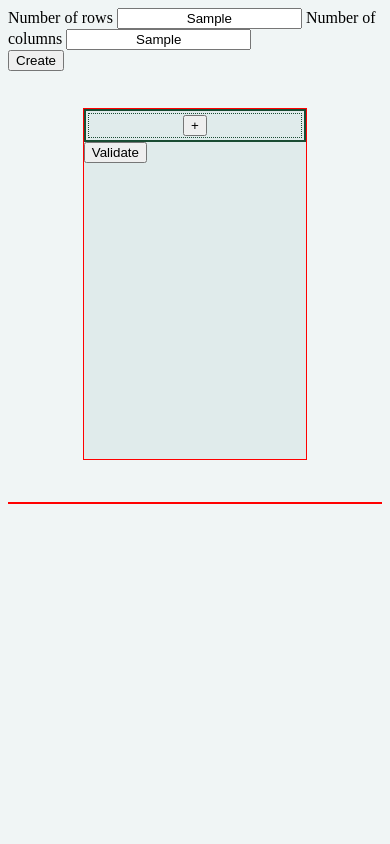
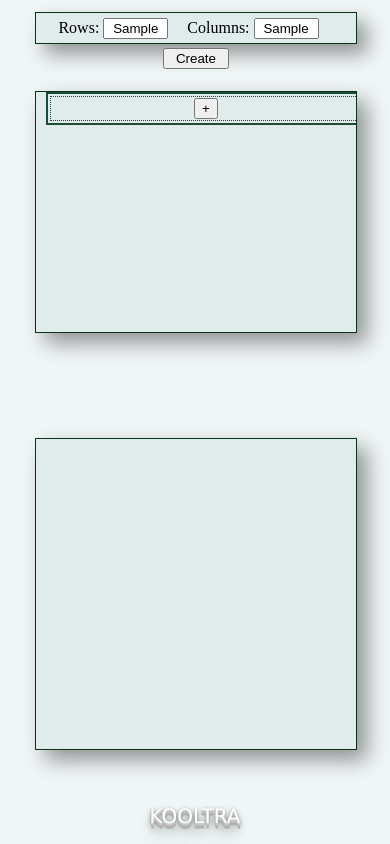
Before and after one commit to ashkanent/Dynamic_Tables, a plain HTML site: page index.html in a window 390 px wide. Both pictures are taken after typing "Sample", "Sample" into the empty fields and a click on the button "Create". Drawn offline with nearby package versions, Linux system fonts and the light colour scheme.

Commit message:
multi-browser support and bug fix

```diff
--- a/css/style.css
+++ b/css/style.css
@@ -1,5 +1,12 @@
+/* Ashkan Entezari */
+
 body {
 	background: #f0f5f5;
+}
+
+a {
+	text-decoration: none;
+	color: rgba(255, 255, 255, 1);
 }
 
 input {
@@ -30,32 +37,79 @@ input.tableHeader {
 	width: 110px;
 }
 
-input.invalid {
-	background: tomato;
-}
-
 #hide_unhide {
 	display: inline-block;
 }
 
-#tableCreate {
-	display: block;
-	clear: both;
+#tableID, #hideBarDiv {
+	margin-left: 10px;
+}
+
+#table_toolbox {
+	border: 1px solid #093219;
+	position: absolute;
+	height: 30px;
+	width: 810px;
+	top: 5%;
+	left: 50%;
+	margin: -40px 0 0 -405px;
+	text-align: center;
+	line-height: 30px;
+	background: #e0ebeb;
+	box-shadow: 10px 10px 20px rgba(0,0,0,.4);
 }
 
 #tableWrapper {
 	background: #e0ebeb;
-	max-width: 800px;
-	height: 350px;
-	margin: 10% 20%;
-	border: 1px solid red;
+	position: absolute;
+	border: 1px solid #093219;
 	overflow: scroll;
 	display: inline-block;
+	box-shadow: 10px 10px 20px rgba(0,0,0,.4);
 }
 
 #graphWrapper {
-	border: 1px solid red;
-	overflow: scroll;;
+	background: #e0ebeb;
+	position: absolute;
+	border: 1px solid #093219;
+	overflow: scroll;
+	display: inline-block;
+	box-shadow: 10px 10px 20px rgba(0,0,0,.4);
+}
+
+#col, #row {
+	margin-right: 15px;
+}
+
+#tableCreate {
+	width: 10em;
+}
+
+#footer {
+
+	text-align: center;
+	position: absolute;
+	left: 50%;
+	top: 100%;
+	margin: -20px 0 0;
+	text-transform: uppercase;
+	font-weight: normal;
+	font-family: verdana;
+	font-size: 20px;
+	color: rgba(255, 255, 255, 1);
+	/*3D text from http://markdotto.com/playground/3d-text/ */
+	text-shadow: 0 1px 0 #ccc,
+               0 2px 0 #c9c9c9,
+               0 3px 0 #bbb,
+               0 4px 0 #b9b9b9,
+               0 5px 0 #aaa,
+               0 6px 1px rgba(0,0,0,.1),
+               0 0 5px rgba(0,0,0,.1),
+               0 1px 3px rgba(0,0,0,.3),
+               0 3px 5px rgba(0,0,0,.2),
+               0 5px 10px rgba(0,0,0,.25),
+               0 10px 10px rgba(0,0,0,.2),
+               0 20px 20px rgba(0,0,0,.15);
 }
 
 .legend {
@@ -70,3 +124,116 @@ input.invalid {
 	fill: none;
 	shape-rendering: crispEdges;
 }
+
+@media only screen and (min-height: 850px) {
+
+	#table_toolbox {
+		height: 30px;
+		width: 810px;
+		top: 5%;
+		left: 50%;
+		margin: -40px 0 0 -405px;
+		text-align: center;
+		line-height: 30px;
+		background: #e0ebeb;
+	}
+
+	#tableWrapper {
+		top: 25%;
+		left: 50%;
+		width: 810px;
+		height: 350px;
+		margin: -175px 0 0 -405px;
+	}
+
+	#graphWrapper {
+		top: 75%;
+		left: 50%;
+		width: 810px;
+		height: 410px;
+		margin: -230px 0 0 -404px;
+	}
+
+	#footer {
+		top: 100%;
+		left: 50%;
+		width: 810px;
+		height: 30px;
+		margin: -35px 0 0 -405px;
+	}
+}
+
+@media only screen and (min-height: 600px) and (max-height: 850px) {
+
+	#table_toolbox {
+		height: 30px;
+		width: 810px;
+		top: 5%;
+		left: 50%;
+		margin: -30px 0 0 -405px;
+		line-height: 30px;
+	}
+
+	#tableWrapper {
+		top: 25%;
+		left: 50%;
+		width: 810px;
+		height: 240px;
+		margin: -120px 0 0 -405px;
+	}
+
+	#graphWrapper {
+		top: 75%;
+		left: 50%;
+		width: 810px;
+		height: 310px;
+		margin: -195px 0 0 -404px;
+	}
+
+	#footer {
+		top: 100%;
+		left: 50%;
+		width: 810px;
+		height: 30px;
+		margin: -40px 0 0 -405px;
+	}
+}
+
+@media only screen and (max-width: 900px) {
+	#table_toolbox {
+		height: 30px;
+		width: 320px;
+		top: 5%;
+		left: 50%;
+		margin: -30px 0 0 -160px;
+		line-height: 30px;
+	}
+
+	#tableWrapper {
+		top: 25%;
+		left: 50%;
+		width: 320px;
+		height: 240px;
+		margin: -120px 0 0 -160px;
+	}
+
+	#graphWrapper {
+		top: 75%;
+		left: 50%;
+		width: 320px;
+		height: 310px;
+		margin: -195px 0 0 -160px;
+	}
+
+	#footer {
+		top: 100%;
+		left: 50%;
+		width: 320px;
+		height: 30px;
+		margin: -40px 0 0 -160px;
+	}
+
+	#tableCreate {
+		width: 5em;
+	}
+}
--- a/index.html
+++ b/index.html
@@ -5,24 +5,26 @@
 	<head>
 		<title>Dynamic Tables</title>
 		<meta charset="utf-8">
+		<meta name="viewport" content="width=device-width, initial-scale=1">
 		<link rel="stylesheet" href="css/style.css">
 	</head>
 	<body>
-	<label for="row">Number of rows</label>
-	<input type="text" id="row" name="row">
 
-	<label for="col">Number of columns</label>
-	<input type="text" id="col" name="col">
-
-	<button id="tableCreate">Create</button>
+		<div id="table_toolbox"></div>
 
 		<div id="tableWrapper"></div>
 
 		<div id="graphWrapper"></div>
 
+		<div id="footer"><a href="http://www.kooltra.com/">Kooltra</a></div>
+
+
+		<!-- loading scripts -->
 		<script src="http://d3js.org/d3.v3.min.js" charset="utf-8"></script>
 		<script src="http://code.jquery.com/jquery-1.11.0.min.js" type="text/javascript" charset="utf-8"></script>
 		<script src="js/table.js" type="text/javascript"></script>
 		<script src="js/graph.js" type="text/javascript"></script>
+		<script src="js/adjustment.js" type="text/javascript"></script>
+
 	</body>
 </html>
--- /dev/null
+++ b/js/adjustment.js
@@ -0,0 +1,43 @@
+//////////////////////
+//  Ashkan Entezari //
+//////////////////////
+
+
+
+
+if ($(window).width() < 900) {
+
+	var tiny_contents = '<label for="row">Rows: </label><input type="text" id="row" name="row" size="5">';
+	tiny_contents += '<label for="col"> Columns: </label><input type="text" id="col" name="col" size="5">';
+	tiny_contents += '<button id="tableCreate">Create</button>';
+
+	$("#table_toolbox").html(tiny_contents);
+}
+
+if ($(window).width() >= 900) {
+
+	var big_contents = '<label for="row">Number of rows: </label><input type="text" id="row" name="row">';
+	big_contents += '<label for="col"> Number of columns: </label><input type="text" id="col" name="col">';
+	big_contents += '<button id="tableCreate">Create</button>';
+
+	$("#table_toolbox").html(big_contents);
+}
+
+$(window).bind('resize', function() {
+	if ($(window).width() < 900) {
+
+		var tiny_contents = '<label for="row">Rows: </label><input type="text" id="row" name="row" size="5">';
+		tiny_contents += '<label for="col"> Columns: </label><input type="text" id="col" name="col" size="5">';
+		tiny_contents += '<button id="tableCreate">Create</button>';
+
+		$("#table_toolbox").html(tiny_contents);
+	}
+	else {
+
+		var big_contents = '<label for="row">Number of rows: </label><input type="text" id="row" name="row">';
+		big_contents += '<label for="col"> Number of columns: </label><input type="text" id="col" name="col">';
+		big_contents += '<button id="tableCreate">Create</button>';
+
+		$("#table_toolbox").html(big_contents);
+	}
+});
--- a/js/graph.js
+++ b/js/graph.js
@@ -1,59 +1,19 @@
-// var data = [{
-//         "Client": "ABC",
-//         "sale": "202",
-//         "year": "2000"
-//     }, {
-//         "Client": "ABC",
-//         "sale": "215",
-//         "year": "2002"
-//     }, {
-//         "Client": "ABC",
-//         "sale": "179",
-//         "year": "2004"
-//     }, {
-//         "Client": "ABC",
-//         "sale": "199",
-//         "year": "2006"
-//     }, {
-//         "Client": "ABC",
-//         "sale": "134",
-//         "year": "2008"
-//     }, {
-//         "Client": "ABC",
-//         "sale": "176",
-//         "year": "2010"
-//     }, {
-//         "Client": "XYZ",
-//         "sale": "100",
-//         "year": "2000"
-//     }, {
-//         "Client": "XYZ",
-//         "sale": "215",
-//         "year": "2002"
-//     }, {
-//         "Client": "XYZ",
-//         "sale": "179",
-//         "year": "2004"
-//     }, {
-//         "Client": "XYZ",
-//         "sale": "199",
-//         "year": "2006"
-//     }, {
-//         "Client": "DEF",
-//         "sale": "134",
-//         "year": "2008"
-//     }, {
-//         "Client": "DEF",
-//         "sale": "176",
-//         "year": "2013"
-//     }];
-/////////////////////////////////////////////////////////////////////////////////////////////////////////
+//////////////////////
+//  Ashkan Entezari //
+//////////////////////
+
+// with the help of this component on GitHub: (https://github.com/jay3dec/MultiLineChart_D3)
+
+
 var data = [];
 
 
 
 function create_new_canvas() {
-    $("#graphWrapper").html('<svg id="visualisation" width="1000" height="500"></svg>');
+    if ($(window).width() >= 900)
+        $("#graphWrapper").html('<svg id="visualisation" width="800" height="300"></svg>');
+    else
+        $("#graphWrapper").html('<svg id="visualisation" width="280" height="300"></svg>');
 }
 
 
@@ -72,9 +32,14 @@ function DrawChart() {
     var minimum_column_value = Math.min(d3.min(data, function(d) {return parseInt(d.row);}), 0);
     console.log("min value is:" + minimum_column_value);
 
+    var WIDTH;
+    if($(window).width() >= 900)
+        WIDTH = 800;
+    else
+        WIDTH = 280;
+
     var vis = d3.select("#visualisation"),
-        WIDTH = 1000,
-        HEIGHT = 500,
+        HEIGHT = 300,
         MARGINS = {
             top: 50,
             right: 20,
--- a/js/table.js
+++ b/js/table.js
@@ -1,8 +1,16 @@
+//////////////////////
+//  Ashkan Entezari //
+//////////////////////
+
+
+
 var $table = $('<table id="tableID"></table>');
-var $row = $('<tr>5</tr>');
-var $col = $('<td>5</td>');
 var $col_header = $('<th>head</th>');
 var hidden_columns = [];
+
+
+
+// Create the table and set the properties:
 
 function createTable(numberOfRows, numberOfColumns) {
 	// Create an empty table:
@@ -12,7 +20,8 @@ function createTable(numberOfRows, numberOfColumns) {
 
 	// create a bar for hide/unhide:
 
-	var $hideBarDiv = $("<div></div>");
+	var $hideBarDiv = $("<div id='hideBarDiv'></div>");
+	$hideBarDiv.css("width", (numberOfColumns*133 + 75) + '');
 	$newTable.prepend($hideBarDiv);
 	for (var i=0; i<=numberOfColumns; i++) {
 		if(i === 0) {
@@ -43,9 +52,9 @@ function createTable(numberOfRows, numberOfColumns) {
 
 	$newTable.children(':eq(1)').html(tableString);
 
-	// create "Validate" button
-
-	$newTable.append('<button id="validate">Validate</button>');
+	// $hideBarDiv.css("width",$("#tableID").css("width"));
+	// console.log("tableID width is: " + $("#tableID").css("width"));
+	// console.log("Div with is: " + $hideBarDiv.css("width"));
 }
 
 
@@ -76,7 +85,7 @@ function updateRowNumbers(status) {
 
 // Create a new table when the "Create" button is clicked:
 
-$("#tableCreate").click(function() {
+$(document).on('click', '#tableCreate', function() {
 	var numberOfRows = $("#row").val();
 	var numberOfColumns = $("#col").val();
 
@@ -91,17 +100,14 @@ $("#tableCreate").click(function() {
 
 
 
+// Validate the entries:
 
-// Validate the entries when "Validate" button is clicked
-
-$(document).on('click', '#validate', function() {
-		$(".numeric").each(function() {
-			if(isNaN($(this).val()))
-				$(this).css("background","tomato");
-			else
-				$(this).css("background","white");
-		});
-	});
+$(document).on('change', '.numeric', function() {
+	if(isNaN($(this).val()))
+		$(this).css("background","tomato");
+	else
+		$(this).css("background","white");
+});
 
 
 
@@ -179,6 +185,11 @@ $(document).on("change", ".hide", function() {
 		var newTableWidth = parseInt($tableSelector.css("width")) - 129;
 		$tableSelector.css("width", newTableWidth.toString()+"px");
 
+		// set the new hide bar width:
+		var $hideBarDiv = $("#hideBarDiv");
+		var newHideBarWidth = parseInt($hideBarDiv.css("width")) - 129;
+		$hideBarDiv.css("width", newHideBarWidth + 'px')
+
 		// add the column number to hidden_columns array:
 		hidden_columns.push(parseInt(colNum) - 1);
 
@@ -202,6 +213,11 @@ $(document).on("change", ".hide", function() {
 		var newTableWidth = parseInt($tableSelector.css("width")) + 137;
 		$tableSelector.css("width", newTableWidth.toString()+"px");
 
+		// set the new hide bar width:
+		var $hideBarDiv = $("#hideBarDiv");
+		var newHideBarWidth = parseInt($hideBarDiv.css("width")) + 129;
+		$hideBarDiv.css("width", newHideBarWidth + 'px')
+
 		// remove his column from hidden_columns array:
 		var index = hidden_columns.indexOf(parseInt(colNum) + 1);
 		hidden_columns.splice(index, 1);
```
Lines whose indentation alone changed are shown as unchanged.
